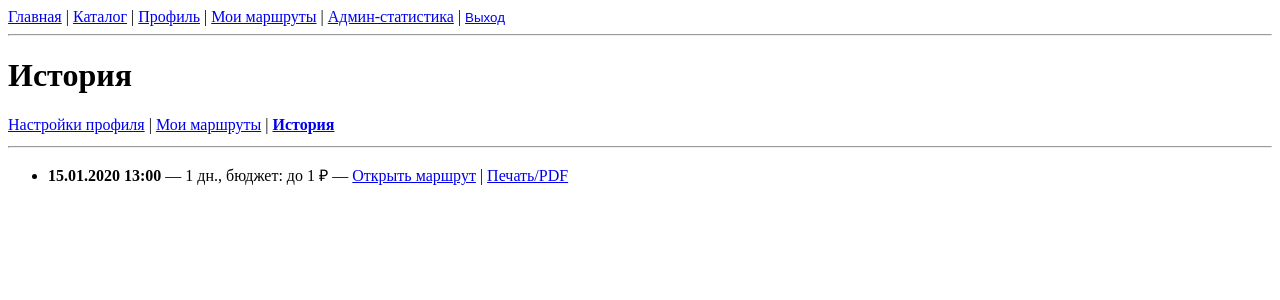
After one commit to UtopiOne/TyvaTrail.Personal, a Django app: page /history/ in a window 1280 px wide. The commit adds this page. Shown: the top 300 px of the page. Run offline with Django 5.2, Linux system fonts and the light colour scheme; a user stored in the database is signed in; tables that the repository leaves empty hold one stand-in row (values such as "Sample post").

Commit message:
add user history page and cabinet tabs

```diff
--- a/tours/models.py
+++ b/tours/models.py
@@ -246,3 +246,30 @@ class Review(models.Model):
 
     def __str__(self):
         return f"Отзыв {self.user.username} о {self.poi.name}"
+
+class RouteGeneration(models.Model):
+    user = models.ForeignKey(
+        settings.AUTH_USER_MODEL,
+        on_delete=models.CASCADE,
+        related_name="route_generations",
+        verbose_name="Пользователь",
+    )
+    route = models.ForeignKey(
+        "Route",
+        on_delete=models.SET_NULL,
+        null=True,
+        blank=True,
+        related_name="generation_logs",
+        verbose_name="Маршрут",
+    )
+    days_count = models.PositiveIntegerField("Дней")
+    max_budget = models.PositiveIntegerField("Бюджет (₽)", null=True, blank=True)
+    created_at = models.DateTimeField("Создано", auto_now_add=True)
+
+    class Meta:
+        verbose_name = "История подбора маршрута"
+        verbose_name_plural = "История подбора маршрутов"
+        ordering = ["-created_at"]
+
+    def __str__(self):
+        return f"{self.user} — {self.days_count}д (до {self.max_budget or '—'}₽)"
--- a/tours/services/route_queries.py
+++ b/tours/services/route_queries.py
@@ -1,4 +1,4 @@
-from ..models import Route, RoutePoint
+from ..models import Route, RoutePoint, RouteGeneration
 
 
 def get_user_routes(user):
@@ -18,3 +18,12 @@ def get_route_days(route: Route):
         days.setdefault(point.day_number, []).append(point)
 
     return days
+
+
+def get_user_history(user):
+    return (
+        RouteGeneration.objects
+        .filter(user=user)
+        .select_related("route")
+        .order_by("-created_at")
+    )
--- /dev/null
+++ b/tours/templates/tours/_cabinet_tabs.html
@@ -0,0 +1,6 @@
+<nav style="margin: 12px 0;">
+  <a href="{% url 'profile' %}">Настройки профиля</a> |
+  <a href="{% url 'my_routes' %}">Мои маршруты</a> |
+  <strong><a href="{% url 'history' %}">История</a></strong>
+</nav>
+<hr>
--- /dev/null
+++ b/tours/templates/tours/history.html
@@ -0,0 +1,28 @@
+{% extends "base.html" %}
+{% block title %}История{% endblock %}
+{% block content %}
+
+
+<h1>История</h1>
+
+{% include "tours/_cabinet_tabs.html" %}
+
+<ul>
+  {% for it in items %}
+    <li style="margin-bottom: 10px;">
+      <strong>{{ it.created_at|date:"d.m.Y H:i" }}</strong> —
+      {{ it.days_count }} дн.,
+      бюджет: {% if it.max_budget %}до {{ it.max_budget }} ₽{% else %}—{% endif %}
+      {% if it.route %}
+        — <a href="{% url 'route_detail' it.route.pk %}">Открыть маршрут</a>
+        | <a href="{% url 'route_print' it.route.pk %}" target="_blank">Печать/PDF</a>
+      {% else %}
+        — (маршрут удалён)
+      {% endif %}
+    </li>
+  {% empty %}
+    <li>История пока пустая. Сформируй маршрут на главной.</li>
+  {% endfor %}
+</ul>
+
+{% endblock %}
--- a/tours/templates/tours/my_routes.html
+++ b/tours/templates/tours/my_routes.html
@@ -3,7 +3,7 @@
 
 {% block content %}
 <h1>Мои маршруты</h1>
-
+{% include "tours/_cabinet_tabs.html" %}
 <ul>
   {% for route in routes %}
     <li>
--- a/tours/templates/tours/profile.html
+++ b/tours/templates/tours/profile.html
@@ -3,6 +3,7 @@
 
 {% block content %}
 <h1>Профиль</h1>
+{% include "tours/_cabinet_tabs.html" %}
 <form method="post">
     {% csrf_token %}
     {{ form.as_p }}
--- a/tours/urls.py
+++ b/tours/urls.py
@@ -11,6 +11,7 @@ urlpatterns = [
     path("routes/<int:pk>/share-toggle/", views.route_share_toggle, name="route_share_toggle"),
     path("routes/share/<uuid:share_uuid>/", views.route_share_detail, name="route_share_detail"),
     path("dashboard/", views.admin_stats, name="admin_stats"),
+    path("history/", views.history_view, name="history"),
 
     path("places/", views.poi_list, name="poi_list"),
     path("places/<int:pk>/", views.poi_detail, name="poi_detail"),
--- a/tours/views.py
+++ b/tours/views.py
@@ -16,7 +16,7 @@ from django.contrib.admin.views.decorators import staff_member_required
 from django.db.models import Count
 from django.utils import timezone
 
-from .models import  RoutePoint
+from .models import RoutePoint
 from .forms import RouteRequestForm, UserProfileForm
 from .models import Route
 from .models import Poi, PoiPhoto, Review
@@ -24,6 +24,8 @@ from .forms import PoiFilterForm
 from .forms import ReviewForm
 from .forms import RoutePointAddForm
 
+from .services.route_queries import get_user_history
+from .services.route_history import log_route_generation
 from .services.route_builder import build_route_for_user
 from .services.route_queries import get_user_routes, get_route_days
 from .services.route_editing import (
@@ -48,6 +50,7 @@ def home(request):
                 days_count=days_count,
                 max_budget=max_budget,
             )
+            log_route_generation(user=request.user, route=route, days_count=days_count, max_budget=max_budget)
             return redirect("route_detail", pk=route.pk)
     else:
         form = RouteRequestForm()
@@ -251,6 +254,7 @@ def route_point_add(request, route_pk: int):
 
     return redirect("route_detail", pk=route_pk)
 
+
 @login_required
 def route_print(request, pk: int):
     route = get_object_or_404(Route, pk=pk, user=request.user)
@@ -261,6 +265,7 @@ def route_print(request, pk: int):
         "days": days,
     }
     return render(request, "tours/route_print.html", context)
+
 
 @login_required
 @require_POST
@@ -340,3 +345,9 @@ def admin_stats(request):
         "top_poi_by_usage": top_poi_by_usage,
         "top_poi_by_rating": top_poi_by_rating,
     })
+
+
+@login_required
+def history_view(request):
+    items = get_user_history(request.user)
+    return render(request, "tours/history.html", {"items": items})
--- a/tyva_trail/settings.py
+++ b/tyva_trail/settings.py
@@ -125,7 +125,7 @@ LOGOUT_REDIRECT_URL = "home"
 
 LANGUAGE_CODE = 'ru-ru'
 
-TIME_ZONE = 'UTC'
+TIME_ZONE = 'Europe/Moscow'
 
 USE_I18N = True
 
```
Also changed, not shown: tours/admin.py (+7 -3 lines), tours/services/route_history.py (added, +9 -0 lines), tours/migrations/0006_routegeneration.py (added).
